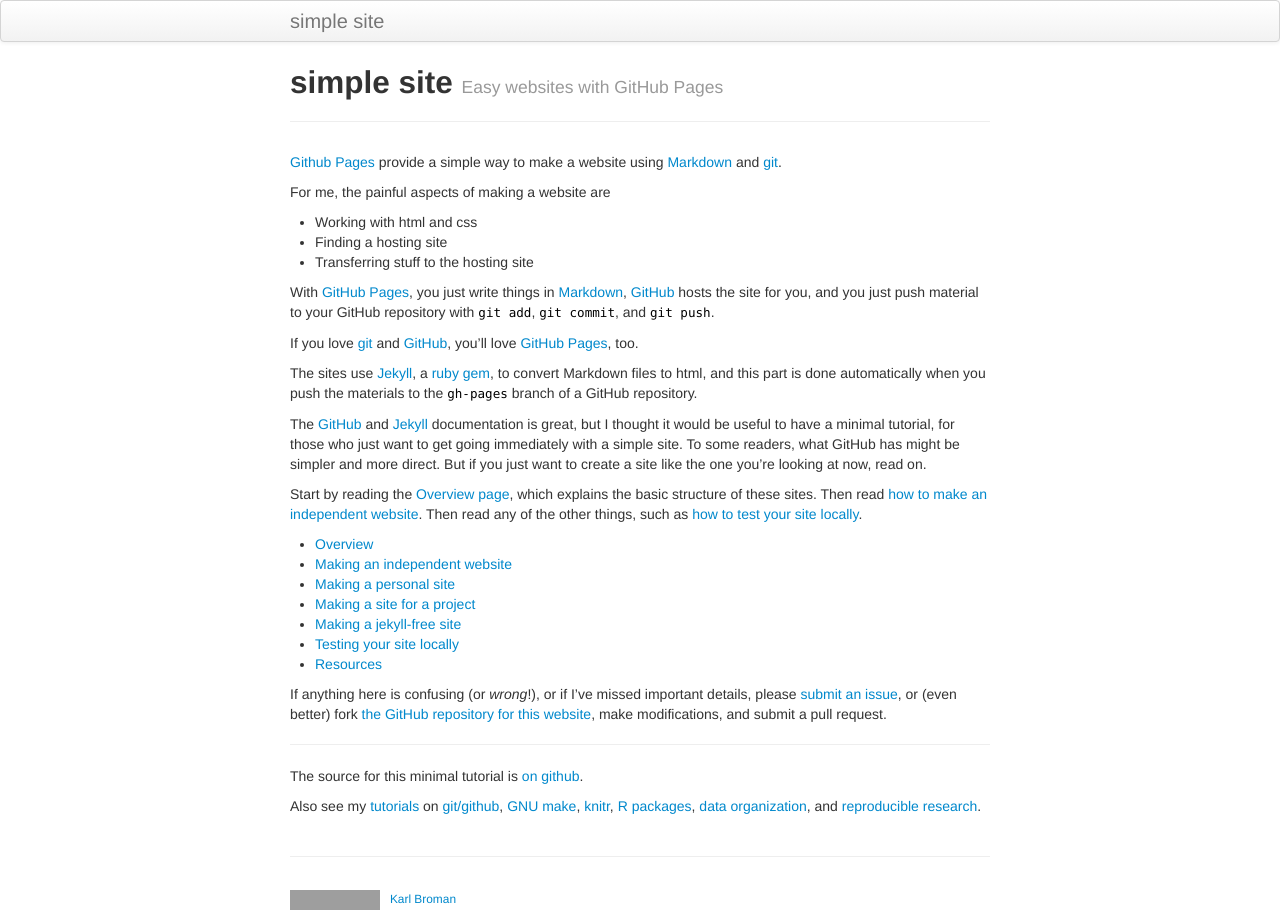
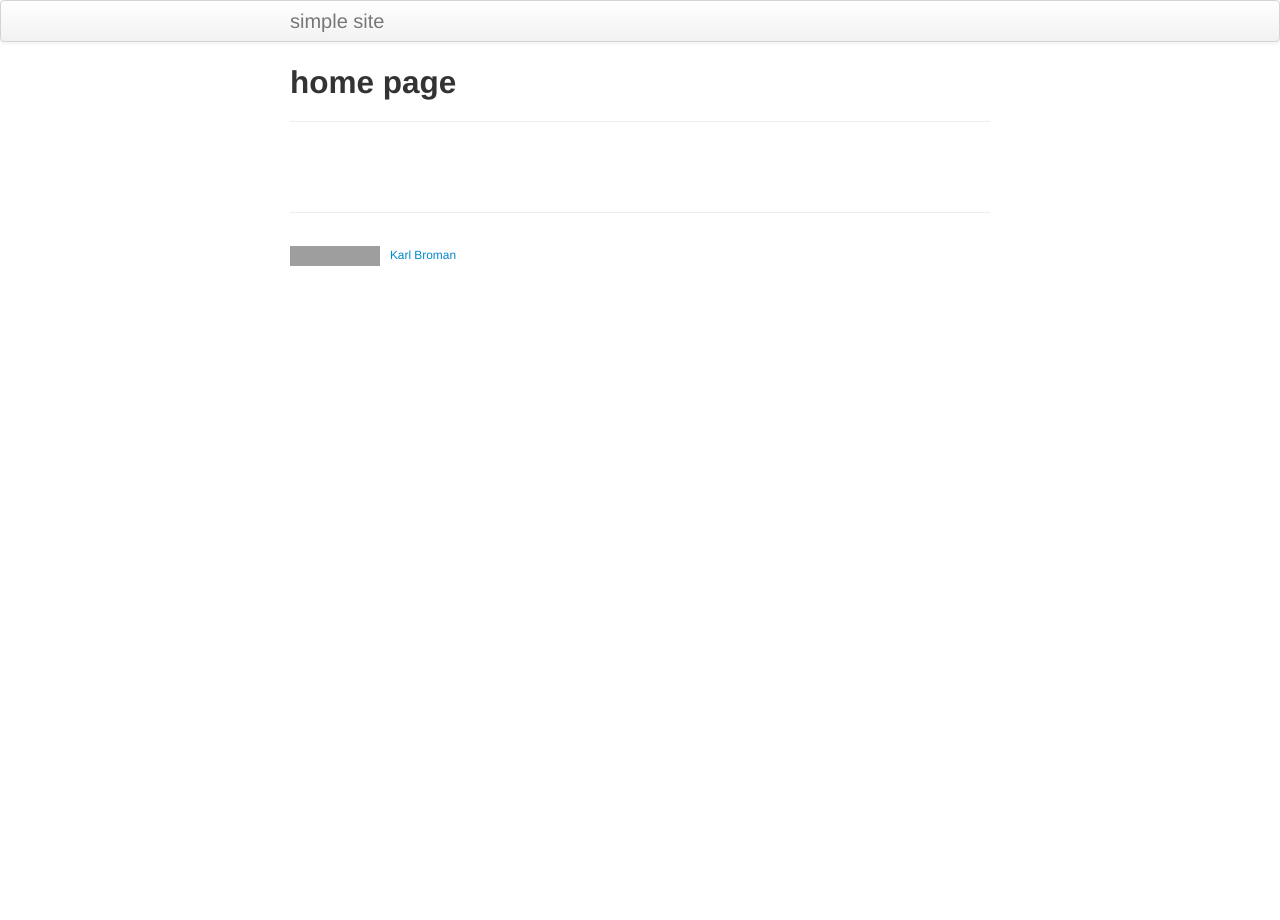
Before and after one commit to naomi-henderson/naomi-henderson.github.io, a Jekyll site: the page built from index.md, in a window 1280 px wide. Built offline with Jekyll 4.4.1, drawn with Linux system fonts in a browser that asks for light colours; grey boxes are pictures that could not be loaded.

Commit message:
try again

```diff
--- a/_config.yml
+++ b/_config.yml
@@ -10,14 +10,14 @@ highlighter: rouge
 #
 title : simple site
 author :
-  name : Karl Broman
-  email : kbroman@gmail.com
-  github : kbroman
-  twitter : kwbroman
+  name : Naomi Henderson
+  email : naominaik@gmail.com
+  github : naomi-henderson
+  twitter : noni
   feedburner : nil
 
 # NOTE: Replacing this next line with your own URL
-production_url : https://kbroman.github.io/simple_site
+production_url : https://naomi-henderson.github.io/
 
 # Tell Github to use the kramdown markdown interpreter
 # (see https://help.github.com/articles/migrating-your-pages-site-from-maruku)
@@ -52,7 +52,7 @@ JB :
   #     This means always setting the protocol (http|https) or prefixing with "/"
   #
   # NOTE: Replace this next line with your own URL, likely with username.github.io
-  BASE_PATH : https://kbroman.org/simple_site
+  BASE_PATH : https://naomi-henderson.github.io/
 
   # By default, the asset_path is automatically defined relative to BASE_PATH plus the enabled theme.
   # ex: [BASE_PATH]/assets/themes/[THEME-NAME]
--- a/index.md
+++ b/index.md
@@ -1,72 +1,6 @@
 ---
 layout: page
-title: simple site
-tagline: Easy websites with GitHub Pages
-description: Minimal tutorial on making a simple website with GitHub Pages
+title: home page
+tagline:
+description:
 ---
-
-[Github Pages](https://pages.github.com) provide a simple way to make a
-website using
-[Markdown](https://daringfireball.net/projects/markdown/) and
-[git](https://git-scm.com).
-
-For me, the painful aspects of making a website are
-
-- Working with html and css
-- Finding a hosting site
-- Transferring stuff to the hosting site
-
-With [GitHub Pages](https://pages.github.com), you just write things in
-[Markdown](https://daringfireball.net/projects/markdown/),
-[GitHub](https://github.com) hosts the site for you, and you just push
-material to your GitHub repository with `git add`, `git commit`, and
-`git push`.
-
-If you love [git](https://git-scm.com/) and
-[GitHub](https://github.com), you'll love
-[GitHub Pages](https://pages.github.com), too.
-
-The sites use [Jekyll](https://jekyllrb.com/), a
-[ruby](https://www.ruby-lang.org/en/) [gem](https://rubygems.org/), to
-convert Markdown files to html, and this part is done
-automatically when you push the materials to the `gh-pages` branch
-of a GitHub repository.
-
-The [GitHub](https://pages.github.com) and
-[Jekyll](https://jekyllrb.com) documentation is great, but I thought it
-would be useful to have a minimal tutorial, for those who just want to
-get going immediately with a simple site. To some readers, what GitHub
-has might be simpler and more direct.  But if you just want to create
-a site like the one you're looking at now, read on.
-
-Start by reading the [Overview page](pages/overview.html), which
-explains the basic structure of these sites. Then read
-[how to make an independent website](pages/independent_site.html). Then
-read any of the other things, such as
-[how to test your site locally](pages/local_test.html).
-
-- [Overview](pages/overview.html)
-- [Making an independent website](pages/independent_site.html)
-- [Making a personal site](pages/user_site.html)
-- [Making a site for a project](pages/project_site.html)
-- [Making a jekyll-free site](pages/nojekyll.html)
-- [Testing your site locally](pages/local_test.html)
-- [Resources](pages/resources.html)
-
-If anything here is confusing (or _wrong_!), or if I've missed
-important details, please
-[submit an issue](https://github.com/kbroman/simple_site/issues), or (even
-better) fork [the GitHub repository for this website](https://github.com/kbroman/simple_site),
-make modifications, and submit a pull request.
-
----
-
-The source for this minimal tutorial is [on github](https://github.com/kbroman/simple_site).
-
-Also see my [tutorials](https://kbroman.org/pages/tutorials) on
-[git/github](https://kbroman.org/github_tutorial),
-[GNU make](https://kbroman.org/minimal_make),
-[knitr](https://kbroman.org/knitr_knutshell),
-[R packages](https://kbroman.org/pkg_primer),
-[data organization](https://kbroman.org/dataorg),
-and [reproducible research](https://kbroman.org/steps2rr).
```
Also changed, not shown: pages/independent_site.md (+1 -1 lines), README.md.
